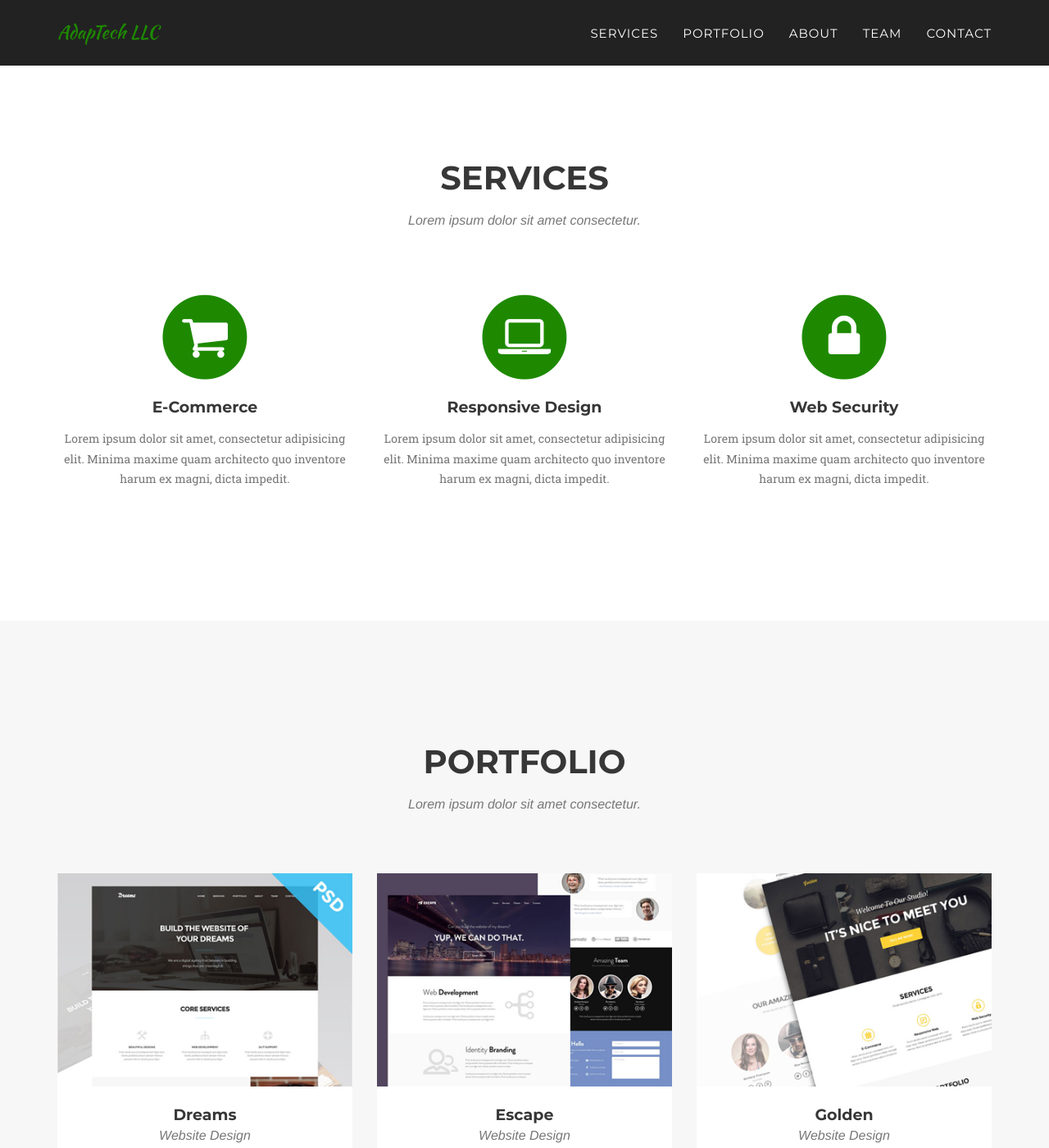
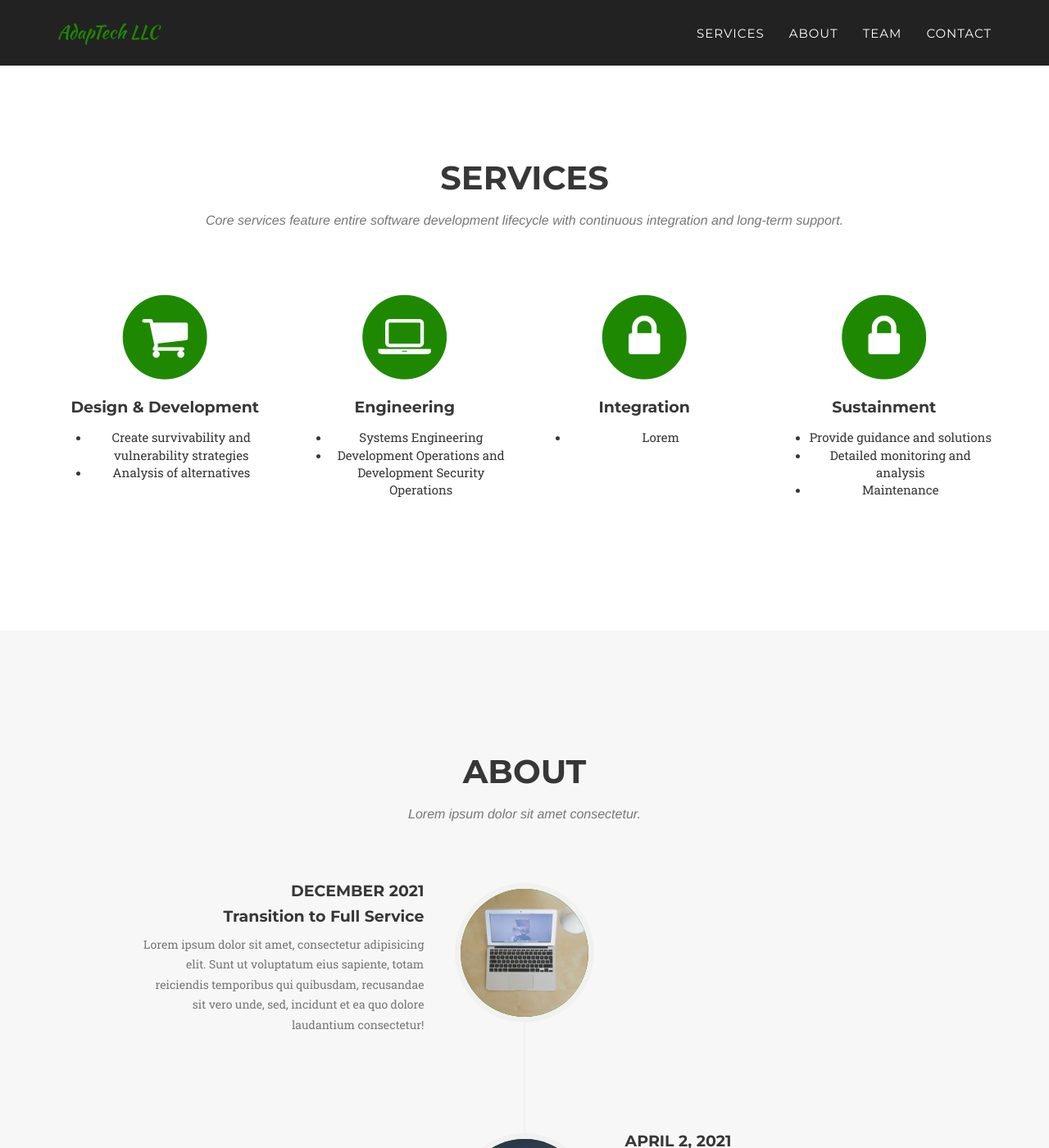
Before and after one commit to adaptechio/adaptechio.github.io, a Jekyll site: the page built from index.html, in a window 1280 px wide and 1400 px high, scrolled down 713 px. Shown: the whole window at 82% size. Built offline with Jekyll 4.4.1, drawn with Linux system fonts in a browser that asks for light colours; some web fonts are replaced; some of the changed text lies outside the part shown.

Commit message:
adjusting necessary content, add some new verbiage

```diff
--- a/_config.yml
+++ b/_config.yml
@@ -37,10 +37,10 @@ people:
   pic: 1
   position: Chief Technology Officer & Chief Information Officer
   social:
+    - title: github
+      url: https://github.com/thomasnguyen95/
     - title: linkedin
       url: https://www.linkedin.com/in/thomas-nguyen-/
-    - title: github
-      url: https://github.com/thomasnguyen95/
 
 
 # Social networks usernames (many more available: google-plus, flickr, dribbble, pinterest, instagram, tumblr, linkedin, etc.)
--- a/_includes/about.html
+++ b/_includes/about.html
@@ -1,5 +1,5 @@
 <!-- About Section -->
-    <section id="about">
+    <section id="about" class="bg-light-gray">
         <div class="container">
             <div class="row">
                 <div class="col-lg-12 text-center">
--- a/_includes/header.html
+++ b/_includes/header.html
@@ -21,9 +21,9 @@
                     <li>
                         <a class="page-scroll" href="#services">Services</a>
                     </li>
-                    <li>
+                    <!-- <li>
                         <a class="page-scroll" href="#portfolio">Portfolio</a>
-                    </li>
+                    </li> -->
                     <li>
                         <a class="page-scroll" href="#about">About</a>
                     </li>
--- a/_includes/services.html
+++ b/_includes/services.html
@@ -4,33 +4,81 @@
             <div class="row">
                 <div class="col-lg-12 text-center">
                     <h2 class="section-heading">Services</h2>
-                    <h3 class="section-subheading text-muted">Lorem ipsum dolor sit amet consectetur.</h3>
+                    <h3 class="section-subheading text-muted">Core services feature entire software development lifecycle with continuous integration and long-term support.</h3>
                 </div>
             </div>
             <div class="row text-center">
-                <div class="col-md-4">
+                <div class="col-md-3">
                     <span class="fa-stack fa-4x">
                         <i class="fa fa-circle fa-stack-2x text-primary"></i>
                         <i class="fa fa-shopping-cart fa-stack-1x fa-inverse"></i>
                     </span>
-                    <h4 class="service-heading">E-Commerce</h4>
-                    <p class="text-muted">Lorem ipsum dolor sit amet, consectetur adipisicing elit. Minima maxime quam architecto quo inventore harum ex magni, dicta impedit.</p>
+                    <h4 class="service-heading">Design & Development</h4>
+                    <div>
+                        <ul class="service-ul-left-align">
+                            <li>
+                                Create survivability and vulnerability strategies
+                            </li>
+                            <li>
+                                Analysis of alternatives
+                            </li>
+                        </ul>
+                    </div>
+                    <!-- <p class="text-muted">Create survivability and vulnerability strategies</p> -->
                 </div>
-                <div class="col-md-4">
+                <div class="col-md-3">
                     <span class="fa-stack fa-4x">
                         <i class="fa fa-circle fa-stack-2x text-primary"></i>
                         <i class="fa fa-laptop fa-stack-1x fa-inverse"></i>
                     </span>
-                    <h4 class="service-heading">Responsive Design</h4>
-                    <p class="text-muted">Lorem ipsum dolor sit amet, consectetur adipisicing elit. Minima maxime quam architecto quo inventore harum ex magni, dicta impedit.</p>
+                    <h4 class="service-heading">Engineering</h4>
+                    <div>
+                        <ul class="service-ul-left-align">
+                            <li>
+                                Systems Engineering
+                            </li>
+                            <li>
+                                Development Operations and Development Security Operations
+                            </li>
+                        </ul>
+                    </div>
+                    <!-- <p class="text-muted">System</p> -->
                 </div>
-                <div class="col-md-4">
+                <div class="col-md-3">
                     <span class="fa-stack fa-4x">
                         <i class="fa fa-circle fa-stack-2x text-primary"></i>
                         <i class="fa fa-lock fa-stack-1x fa-inverse"></i>
                     </span>
-                    <h4 class="service-heading">Web Security</h4>
-                    <p class="text-muted">Lorem ipsum dolor sit amet, consectetur adipisicing elit. Minima maxime quam architecto quo inventore harum ex magni, dicta impedit.</p>
+                    <h4 class="service-heading">Integration</h4>
+                    <div>
+                        <ul class="service-ul-left-align">
+                            <li>
+                                Lorem
+                            </li>
+                        </ul>
+                    </div>
+                    <!-- <p class="text-muted">Using proven scripting and problem solving skills to increase performance and lower cost.</p> -->
+                </div>
+                <div class="col-md-3">
+                    <span class="fa-stack fa-4x">
+                        <i class="fa fa-circle fa-stack-2x text-primary"></i>
+                        <i class="fa fa-lock fa-stack-1x fa-inverse"></i>
+                    </span>
+                    <h4 class="service-heading">Sustainment</h4>
+                    <div>
+                        <ul class="service-ul-left-align">
+                            <li>
+                                Provide guidance and solutions
+                            </li>
+                            <li>
+                                Detailed monitoring and analysis
+                            </li>
+                            <li>
+                                Maintenance
+                            </li>
+                        </ul>
+                        <!-- <p class="text-muted">Using proven scripting and problem solving skills to increase performance and lower cost.</p> -->
+                    </div>
                 </div>
             </div>
         </div>
--- a/_includes/team.html
+++ b/_includes/team.html
@@ -1,5 +1,5 @@
 <!-- Team Section -->
-    <section id="team" class="bg-light-gray">
+    <section id="team">
         <div class="container">
             <div class="row">
                 <div class="col-lg-12 text-center">
@@ -9,7 +9,7 @@
             </div>
             <div class="row">
                 {% for member in site.people %}
-                <div class="col-sm-4">
+                <div class="col-sm-3">
                     <div class="team-member">
                         <img src="img/team/{{ member.pic }}.jpg" class="img-responsive img-circle" alt="">
                         <h4>{{ member.name }}</h4>
--- a/_layouts/default.html
+++ b/_layouts/default.html
@@ -8,10 +8,8 @@
 
     {% include header.html %}
     {% include services.html %}
-    {% include portfolio_grid.html %}
     {% include about.html %}
     {% include team.html %}
-    {% include clients.html %}
     {% include contact.html %}
     {% include footer.html %}
     {% include modals.html %}
```
